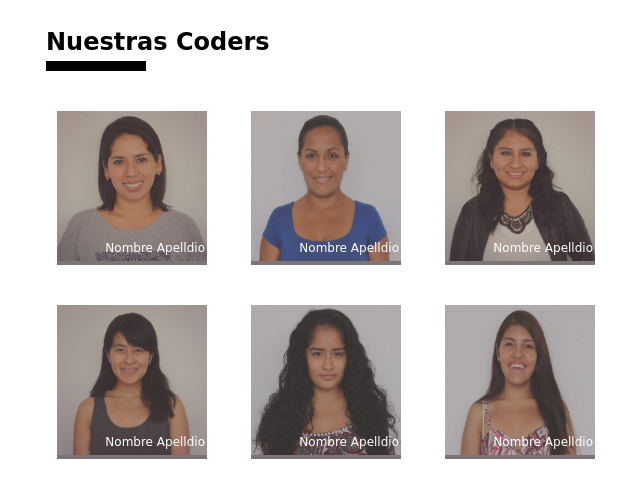
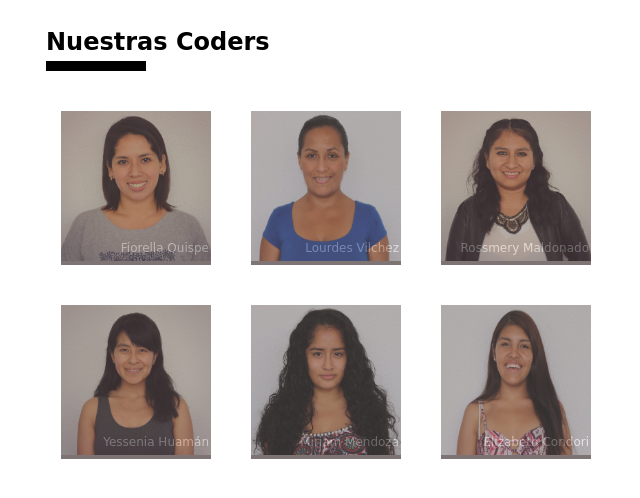
Before and after one commit to GreeceArtemis/Ej2-NuestrasCoders-L23, a plain HTML site: page index.html in a window 1280 px wide. Shown: the whole page, without its empty margins (314-954 px from the left). Drawn offline with Linux system fonts and the light colour scheme; a web font is replaced by a local one.

Commit message:
js terminado

```diff
--- a/assets/js/main.js
+++ b/assets/js/main.js
@@ -0,0 +1,25 @@
+var sectionStudent =document.getElementsByClassName("students")[0];
+var titleh=document.createElement("h1");
+var guion=document.createElement("div");
+var names=["Fiorella Quispe","Lourdes Vilchez","Rossmery Maldonado","Yessenia Huamán","Miriam Mendoza","Elizabeth Condori"];
+titleh.innerHTML="Nuestras Coders";
+guion.setAttribute("class","guion");
+titleh.appendChild(guion);
+sectionStudent.appendChild(titleh);
+var ruta="assets/img/";
+function boxes(ruta,names){
+  for(var i=0;i<names.length;i++){
+    var divBox=document.createElement("div");
+    divBox.setAttribute("class","box");
+    var imgCoder=document.createElement("img");
+    imgCoder.setAttribute("src",ruta+(i+1)+".png");
+    imgCoder.setAttribute("alt",names[i]);
+    var spanName=document.createElement("span");
+    spanName.innerHTML=names[i];
+    divBox.appendChild(spanName);
+    divBox.appendChild(imgCoder);
+    sectionStudent.appendChild(divBox);
+
+  }
+}
+boxes(ruta,names);
```
Also changed, not shown: index.html (+3 -1 lines).
